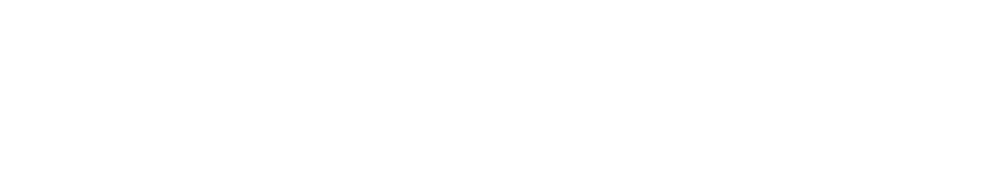
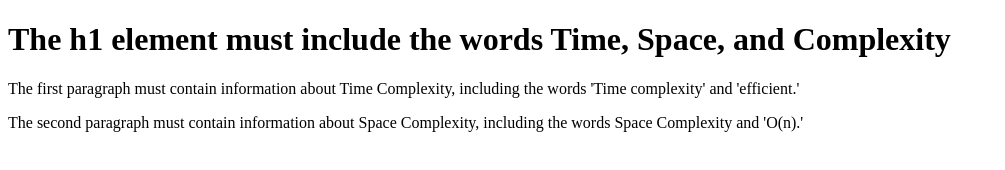
Before and after one commit to acciojob/time-and-space-complexity-iasiddiqui, a website: page main.html in a window 1280 px wide. Shown: the whole page, without its empty margins (0-1005 px from the left). Drawn offline with Linux system fonts and the light colour scheme.

Commit message:
created a submission

```diff
--- a/main.html
+++ b/main.html
@@ -8,6 +8,9 @@
 
 <body>
 	<!-- the entire body must be written by student -->
+	<h1>The h1 element must include the words Time, Space, and Complexity</h1>
+	<p>The first paragraph must contain information about Time Complexity, including the words 'Time complexity' and 'efficient.'</p>
+	<p>The second paragraph must contain information about Space Complexity, including the words <bold>Space Complexity</bold> and 'O(n).'</p>
     <script type="text/javascript" src="./script.js">
 </script>
 
```
